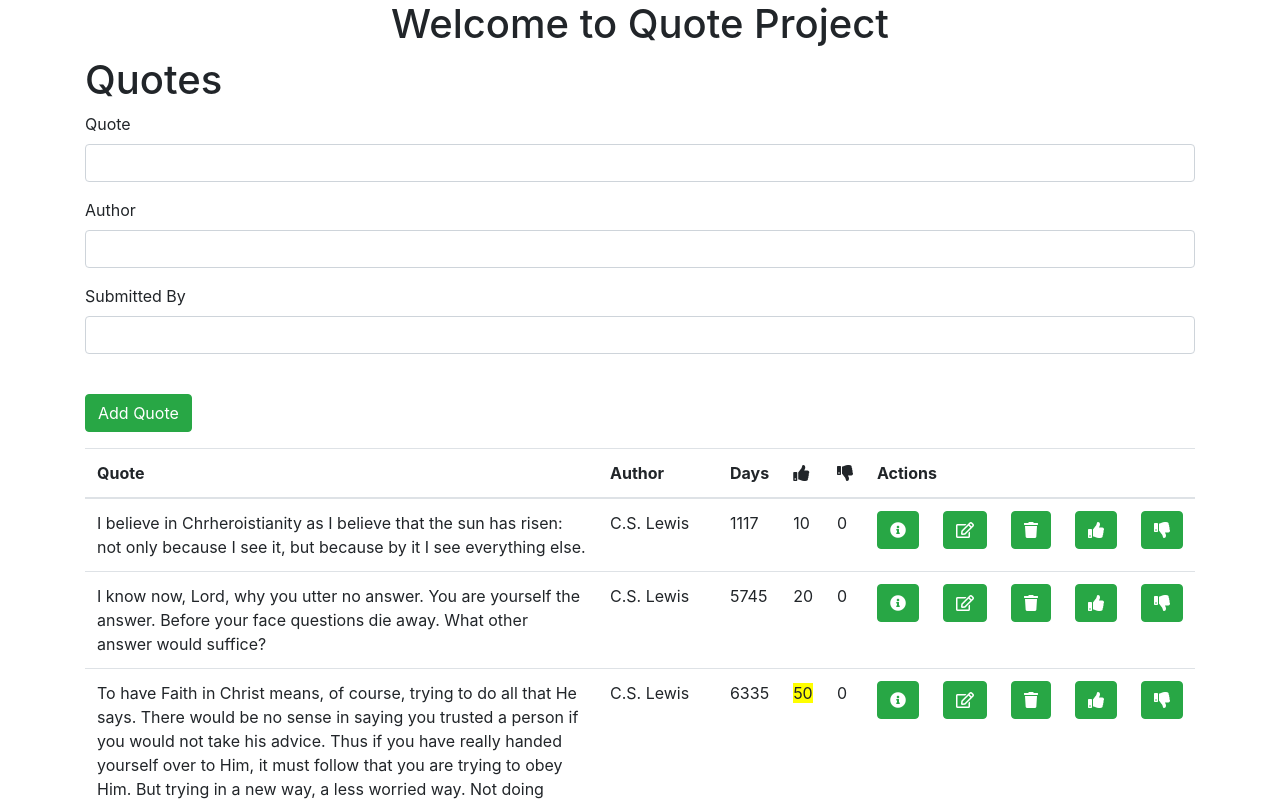
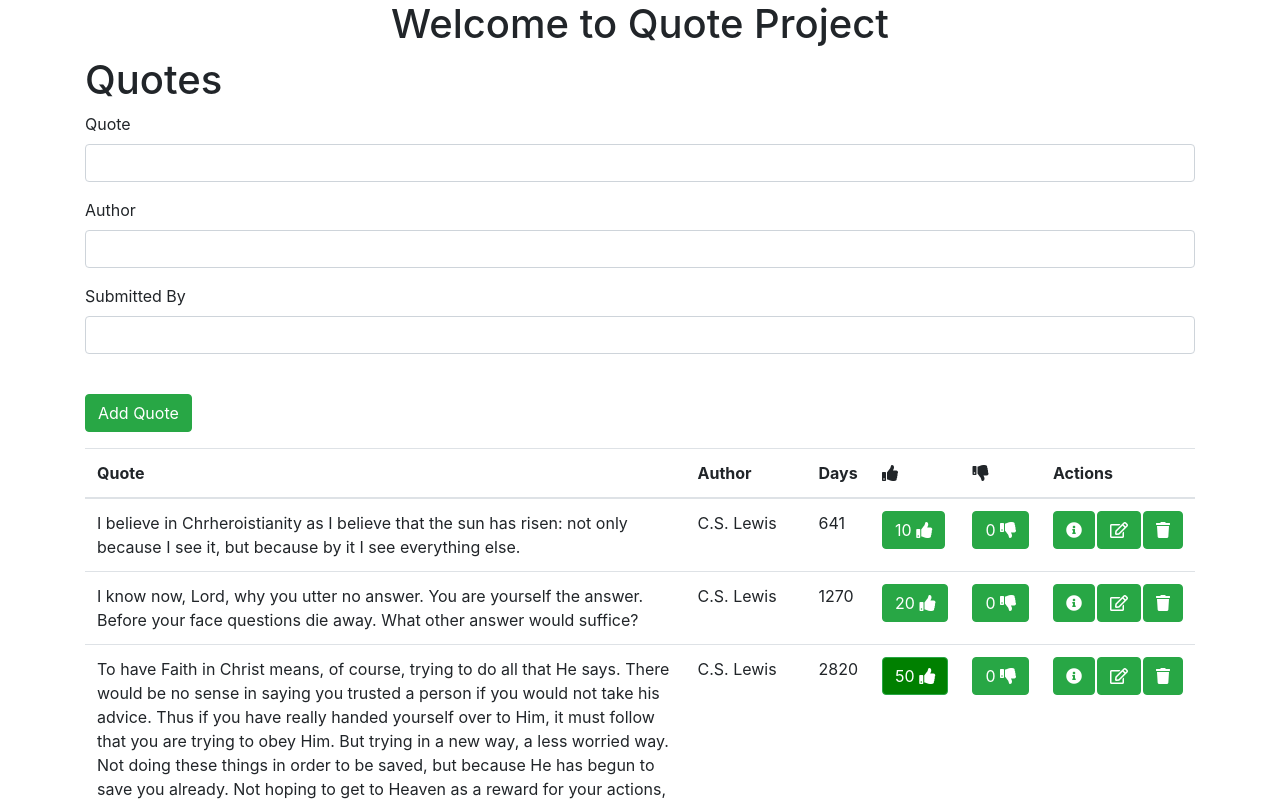
Before and after one commit to fevenMwoldu/Quotes-Project, an Angular app: page / in a window 1280 px wide. Shown: the top 801 px of the page. Built offline with nearby package versions, Linux system fonts and the light colour scheme.

Commit message:
moved quotes to mock-quotes and modified votes presentation.

```diff
--- a/src/app/highlight.directive.ts
+++ b/src/app/highlight.directive.ts
@@ -15,6 +15,6 @@ export class HighlightDirective implements OnInit {
    }
 
    ngOnInit(): void {
-    this.elem.nativeElement.style.backgroundColor= this.highlight === true ? 'yellow' : this.defaultColor;
+    this.elem.nativeElement.style.backgroundColor = this.highlight === true ? 'green' : this.defaultColor;
   }
 }
--- /dev/null
+++ b/src/app/mock-quotes.ts
@@ -0,0 +1,57 @@
+import { Quote} from './quote';
+
+export class MockQuotes {
+
+    static randomDate(): Date {
+        let start: Date = new Date(2000, 1, 1);
+        let end: Date = new Date();
+        return new Date(start.getTime() + Math.random() * (end.getTime() - start.getTime()));
+      }
+
+    static QUOTES: Quote[] = [
+    {
+      description: 'I believe in Chrheroistianity as I believe that the sun has risen: not only because I see it, but because by it I see everything else.',
+      author: 'C.S. Lewis',
+      submittedBy: 'Simon Ogbamichaeherol',
+      upVotes: 10,
+      downVotes: 0,
+      createdOn: MockQuotes.randomDate()
+    }, {
+      description: 'I know now, Lord, why you utter no answer. You are yourself the answer. Before your face questions die away. What other answer would suffice?',
+      author: 'C.S. Lewis',
+      submittedBy: 'Simon Ogbamichael',
+      upVotes: 20,
+      downVotes: 0,
+      createdOn: MockQuotes.randomDate()
+    }, {
+      description: 'To have Faith in Christ means, of course, trying to do all that He says. There would be no sense in saying you trusted a person if you would not take his advice. Thus if you have really handed yourself over to Him, it must follow that you are trying to obey Him. But trying in a new way, a less worried way. Not doing these things in order to be saved, but because He has begun to save you already. Not hoping to get to Heaven as a reward for your actions, but inevitably wanting to act in a certain way because a first faint gleam of Heaven is already inside you.',
+      author: 'C.S. Lewis',
+      submittedBy: 'Simon Ogbamichael',
+      upVotes: 50,
+      downVotes: 0,
+      createdOn: MockQuotes.randomDate()
+    }, {
+      description: 'Never be afraid to trust an unknown future to a known God.',
+      author: 'Corrie ten Boom',
+      submittedBy: 'Simon Ogbamichael',
+      upVotes: 0,
+      downVotes: 0,
+      createdOn: MockQuotes.randomDate()
+    }, {
+      description: 'The function of prayer is not to influence God, but rather to change the nature of the one who prays.',
+      author: 'Soren Kierkegaard',
+      submittedBy: 'Simon Ogbamichael',
+      upVotes: 0,
+      downVotes: 0,
+      createdOn: MockQuotes.randomDate()
+    }, {
+      description: 'Faith is not the belief that God will do what you want. It is the belief that God will do what is right.',
+      author: 'Max Lucado',
+      submittedBy: 'Simon Ogbamichael',
+      upVotes: 0,
+      downVotes: 0,
+      createdOn: MockQuotes.randomDate()
+    }
+  ];
+
+}
--- a/src/app/quotes/quotes.component.css
+++ b/src/app/quotes/quotes.component.css
@@ -0,0 +1,7 @@
+.nowrap {
+    white-space: nowrap;
+}
+
+button+button {
+    margin-left: 2px;
+}
--- a/src/app/quotes/quotes.component.html
+++ b/src/app/quotes/quotes.component.html
@@ -14,7 +14,7 @@
                     <th>Days</th>
                     <th><i class="fas fa-thumbs-up"></i></th>
                     <th><i class="fas fa-thumbs-down"></i></th>
-                    <th colspan="5">Actions</th>
+                    <th>Actions</th>
                 </tr>
             </thead>
             <tbody>
@@ -23,17 +23,31 @@
                     <td>{{quote.author}}</td>
                     <td>{{quote.createdOn | dateCount}}</td>
 
-                    <td><span [appHighlight]="quote.upVotes === maxUpVotes">{{quote.upVotes}}</span></td>
+                    <td>
+                        <button type="button" class="btn btn-success" (click)="incrementUpVotes(quote)" [appHighlight]="quote.upVotes === maxUpVotes">
+                        <div class="nowrap">
+                            <span >{{quote.upVotes}} </span>
+                            <i class="fas fa-thumbs-up"></i>
+                        </div>
+                    </button>
+                    </td>
 
-                    <td>{{quote.downVotes}}</td>
+                    <td>
+                        <button type="button" class="btn btn-success" (click)="incrementDownVotes(quote)">
+                            <div class="nowrap">
+                                <span>{{quote.downVotes}} </span>
+                                <i class="fas fa-thumbs-down"></i>
+                            </div>
+                        </button>
+                    </td>
 
-
-                    <td><button type="button" class="btn btn-success" (click)="onSelect(quote)"><i class="fas fa-info-circle"></i></button></td>
-                    <td><button type="button" class="btn btn-success" (click)="onSelect(quote)"><i class="far fa-edit"></i></button></td>
-                    <td><button type="button" class="btn btn-success" (click)="onDelete(quote)"><i class="fas fa-trash"></i></button></td>
-                    <td><button type="button" class="btn btn-success" (click)="incrementUpVotes(quote)"><i class="fas fa-thumbs-up"></i></button></td>
-                    <td><button type="button" class="btn btn-success" (click)="incrementDownVotes(quote)"><i class="fas fa-thumbs-down"></i></button></td>
-
+                    <td>
+                        <div class="nowrap btn-actions">
+                            <button type="button" class="btn btn-success" (click)="onSelect(quote)"><i class="fas fa-info-circle"></i></button>
+                            <button type="button" class="btn btn-success" (click)="onSelect(quote)"><i class="far fa-edit"></i></button>
+                            <button type="button" class="btn btn-success" (click)="onDelete(quote)"><i class="fas fa-trash"></i></button>
+                        </div>
+                    </td>
                 </tr>
             </tbody>
         </table>
--- a/src/app/quotes/quotes.component.ts
+++ b/src/app/quotes/quotes.component.ts
@@ -1,5 +1,6 @@
 import { Component, OnInit } from '@angular/core';
 import { Quote} from '../quote';
+import { MockQuotes } from '../mock-quotes';
 
 @Component({
   selector: 'app-quotes',
@@ -7,6 +8,9 @@ import { Quote} from '../quote';
   styleUrls: ['./quotes.component.css']
 })
 export class QuotesComponent implements OnInit {
+
+  quotes = MockQuotes.QUOTES;
+
   selectedQuote: Quote;
   maxUpVotes = 0
 
@@ -32,61 +36,11 @@ export class QuotesComponent implements OnInit {
     quote.downVotes += 1;
   }
 
-  randomDate(): Date {
-    let start: Date = new Date(2000, 1, 1);
-    let end: Date = new Date();
-    return new Date(start.getTime() + Math.random() * (end.getTime() - start.getTime()));
-  }
-
   onQuoteAdded(quote: Quote){
     this.quotes.push(quote);
   }
 
-  quotes: Quote[] = [
-    {
-      description: 'I believe in Chrheroistianity as I believe that the sun has risen: not only because I see it, but because by it I see everything else.',
-      author: 'C.S. Lewis',
-      submittedBy: 'Simon Ogbamichaeherol',
-      upVotes: 10,
-      downVotes: 0,
-      createdOn: this.randomDate()
-    }, {
-      description: 'I know now, Lord, why you utter no answer. You are yourself the answer. Before your face questions die away. What other answer would suffice?',
-      author: 'C.S. Lewis',
-      submittedBy: 'Simon Ogbamichael',
-      upVotes: 20,
-      downVotes: 0,
-      createdOn: this.randomDate()
-    }, {
-      description: 'To have Faith in Christ means, of course, trying to do all that He says. There would be no sense in saying you trusted a person if you would not take his advice. Thus if you have really handed yourself over to Him, it must follow that you are trying to obey Him. But trying in a new way, a less worried way. Not doing these things in order to be saved, but because He has begun to save you already. Not hoping to get to Heaven as a reward for your actions, but inevitably wanting to act in a certain way because a first faint gleam of Heaven is already inside you.',
-      author: 'C.S. Lewis',
-      submittedBy: 'Simon Ogbamichael',
-      upVotes: 50,
-      downVotes: 0,
-      createdOn: this.randomDate()
-    }, {
-      description: 'Never be afraid to trust an unknown future to a known God.',
-      author: 'Corrie ten Boom',
-      submittedBy: 'Simon Ogbamichael',
-      upVotes: 0,
-      downVotes: 0,
-      createdOn: this.randomDate()
-    }, {
-      description: 'The function of prayer is not to influence God, but rather to change the nature of the one who prays.',
-      author: 'Soren Kierkegaard',
-      submittedBy: 'Simon Ogbamichael',
-      upVotes: 0,
-      downVotes: 0,
-      createdOn: this.randomDate()
-    }, {
-      description: 'Faith is not the belief that God will do what you want. It is the belief that God will do what is right.',
-      author: 'Max Lucado',
-      submittedBy: 'Simon Ogbamichael',
-      upVotes: 0,
-      downVotes: 0,
-      createdOn: this.randomDate()
-    }
-  ];
+
 
   constructor() { }
 
```
